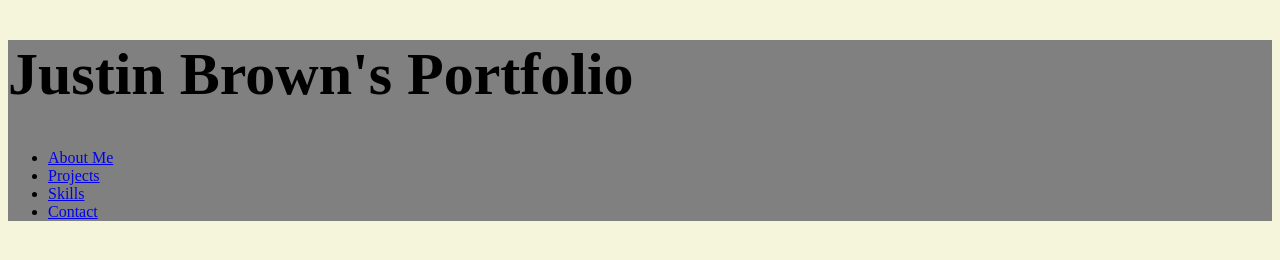
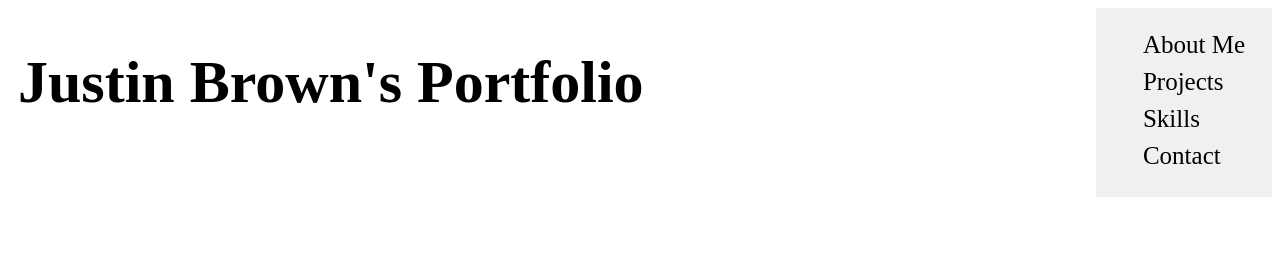
Before and after one commit to Justinben2335/JustinBrownPortfolio, a plain HTML site: page index.html in a window 1280 px wide. Drawn offline with Linux system fonts and the light colour scheme.

Commit message:
Added background to navBar beginning sticky

```diff
--- a/index.html
+++ b/index.html
@@ -11,15 +11,16 @@
         <div class="title">
             <h1>Justin Brown's Portfolio</h1>
         </div>
-        <nav class="navbar">
-            <ul>
-                <li><a href="#">About Me</a></li>
-                <li><a href="#">Projects</a></li>
-                <li><a href="#">Skills</a></li>
-                <li><a href="#">Contact</a></li>
-            </ul>
-        </nav>
+
     </header>
+    <div id="sidebar">
+        <ul id="nav-ul">
+            <li><a href="#">About Me</a></li>
+            <li><a href="#">Projects</a></li>
+            <li><a href="#">Skills</a></li>
+            <li><a href="#">Contact</a></li>
+        </ul>
+    </div>
     <body>
 
     </body>
--- a/resources/index.css
+++ b/resources/index.css
@@ -1,9 +1,47 @@
 html {
-    background-color: beige;
+
 }
 header {
-    background-color:gray;
+    display:inline-block;
+    align-items: center;
+    margin:0px;
+    padding:0px;
 }
+
 .title {
     font-size:30px;
+    margin-left:10px;
 }
+#sidebar {
+    display:inline-block;
+    float:right;
+    background-color:rgb(240, 240, 240);
+}
+
+#nav-ul {
+    display: inline-block;
+    position:sticky;
+    text-decoration: none;
+    color:white;
+    margin-right:20px;
+    margin-bottom:20px;
+}
+#nav-ul li {
+    display:flex;
+    flex-direction: column;
+    margin:5px 5px;
+    animation:  border 2s ease-in,
+    color 2s ease-in;
+
+}
+#nav-ul li a{
+    color:black;
+    text-decoration: none;
+    font-size:25px;
+    margin:2px 2px;
+    animation:  border 2s ease-in,
+                color 2s ease-in;
+}
+#nav-ul li a:hover {
+    border:2px white solid;
+}
```
